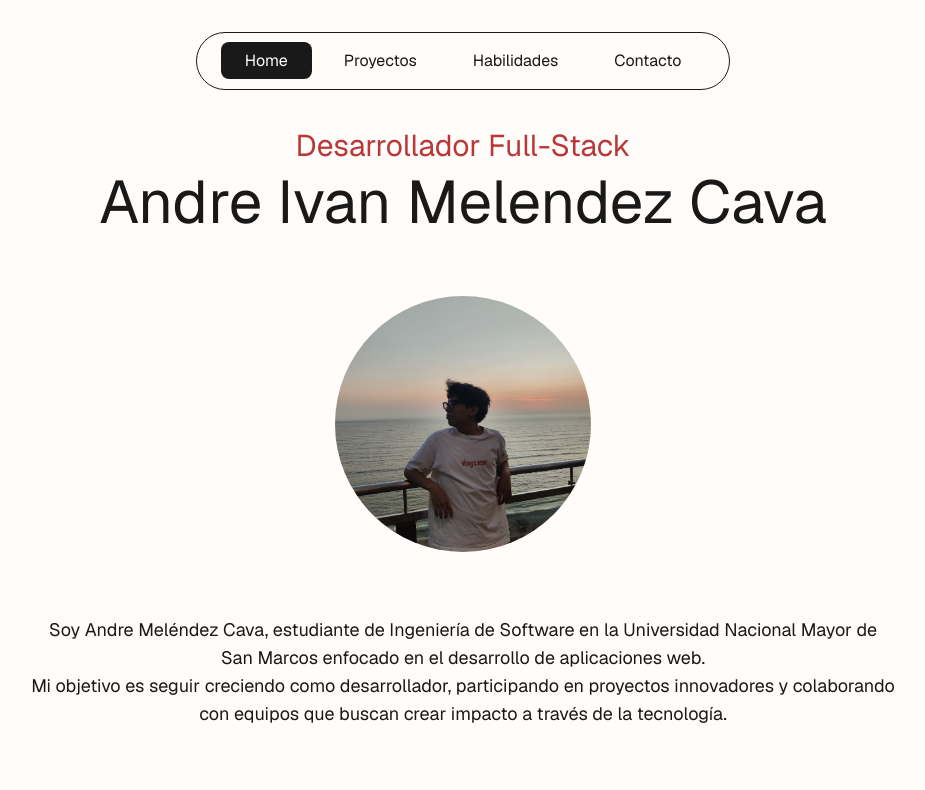
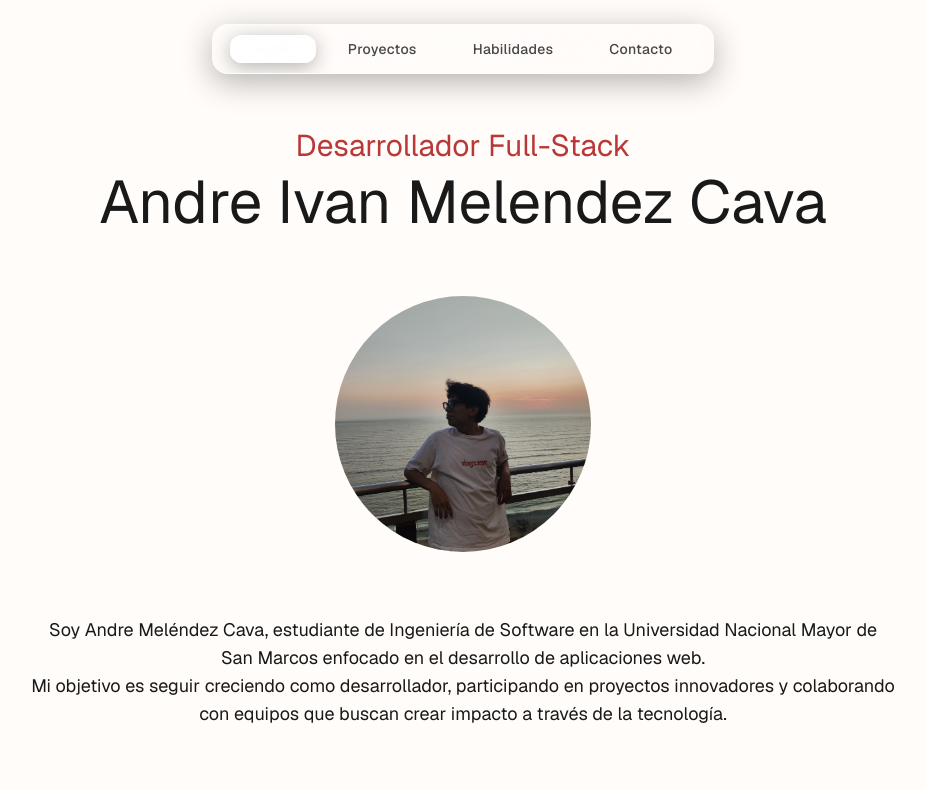
Before and after one commit to andremelzc/portafolio-2025, a Next.js app: page / in a window 1280 px wide. Shown: the top 790 px of the page, without its empty margins (177-1102 px from the left). Built offline with nearby package versions, Linux system fonts and the light colour scheme.

Commit message:
Refactor Navbar component for improved visibility and layout; implement indicator positioning for active section links

```diff
--- a/app/components/layout/Navbar.tsx
+++ b/app/components/layout/Navbar.tsx
@@ -4,46 +4,96 @@ import React from "react";
 import Link from "next/link";
 import { useAutoHide } from "@/app/hooks/useAutoHide";
 import { useActiveSection } from "@/app/hooks/useActiveSection";
+import { useIndicatorPosition } from "@/app/hooks/useIndicatorPosition";
 
 export default function Navbar() {
   const activeSection = useActiveSection();
-  const isVisible = useAutoHide(3000);
+  const isVisible = useAutoHide(100000);
+  const { navRef, indicatorStyle, setLinkRef } =
+    useIndicatorPosition(activeSection);
 
-  const getLinkClass = (sectionId: string) => {
+  const getLinkClass = (sectionId: string): string => {
     return activeSection === sectionId
-      ? "bg-foreground text-background px-6 py-2 rounded-lg transition-all"
-      : "hover:text-accent transition-colors px-6 py-2 rounded-md";
+      ? "text-background font-medium px-6 py-2.5 rounded-xl transition-all duration-300 relative z-10 text-sm "
+      : "text-foreground/80 hover:text-foreground font-medium px-6 py-2.5 rounded-xl transition-all duration-300 relative z-10 text-sm tracking-wide hover:scale-105 hover:bg-white/5";
   };
 
   return (
     <div
-      className={`fixed top-8 left-0 right-0 z-50 flex justify-center ${
-        isVisible ? "fade-in" : "fade-out"
+      className={`fixed top-6 left-0 right-0 z-50 flex justify-center transition-all duration-500 ${
+        isVisible ? "translate-y-0 opacity-100" : "-translate-y-4 opacity-0"
       }`}
     >
-      <nav className="rounded-full border">
-        <ul className="flex items-center gap-2 px-6 py-4">
+      <nav
+        ref={navRef}
+        className="relative rounded-2xl backdrop-blur-2xl shadow-[0_8px_32px_rgba(0,0,0,0.3)] border border-white/20 overflow-hidden group hover:shadow-[0_8px_40px_rgba(0,0,0,0.4)] transition-all duration-300"
+        style={{
+          background: `
+          linear-gradient(135deg, rgba(255, 255, 255, 0.25) 0%, rgba(255, 255, 255, 0.1) 50%, rgba(255, 255, 255, 0.05) 100%),
+          radial-gradient(circle at 50% 0%, rgba(255, 255, 255, 0.2) 0%, transparent 50%)
+          `,
+        }}
+      >
+        <div className="absolute top-0 left-0 right-0 h-px bg-gradient-to-r from-transparent via-white/40 to-transparent" />
+
+        <div className="absolute inset-0 rounded-2xl bg-gradient-to-br from-white/10 via-transparent to-transparent opacity-0 group-hover:opacity-100 transition-opacity duration-500" />
+
+        {/* Indicador deslizante */}
+        <div
+          className="absolute top-2.5 bottom-2.5 rounded-xl transition-all duration-500 ease-[cubic-bezier(0.34,1.56,0.64,1)] shadow-[0_4px_20px_rgba(0,0,0,0.3)]"
+          style={{
+            left: `${indicatorStyle.left}px`,
+            width: `${indicatorStyle.width}px`,
+            opacity: indicatorStyle.opacity,
+            background: `
+            linear-gradient(135deg, rgba(255, 255, 255, 0.9) 0%, rgba(255, 255, 255, 0.7) 100%),
+            radial-gradient(circle at 30% 30%, rgba(255, 255, 255, 1) 0%, rgba(255, 255, 255, 0.8) 100%)
+            `,
+            border: "1px solid rgba(255, 255, 255, 0.3)",
+          }}
+        >
+          <div className="absolute inset-0 rounded-xl bg-gradient-to-br from-white/20 via-transparent to-transparent" />
+        </div>
+
+        <ul className="flex items-center gap-2 px-4 py-3 relative z-10">
           <li>
-            <Link href="/" className={getLinkClass("home")}>
+            <Link
+              href="/"
+              className={getLinkClass("home")}
+              ref={setLinkRef("home")}
+            >
               Home
             </Link>
           </li>
           <li>
-            <Link href="/#proyectos" className={getLinkClass("proyectos")}>
+            <Link
+              href="/#proyectos"
+              className={getLinkClass("proyectos")}
+              ref={setLinkRef("proyectos")}
+            >
               Proyectos
             </Link>
           </li>
           <li>
-            <Link href="/#habilidades" className={getLinkClass("habilidades")}>
+            <Link
+              href="/#habilidades"
+              className={getLinkClass("habilidades")}
+              ref={setLinkRef("habilidades")}
+            >
               Habilidades
             </Link>
           </li>
           <li>
-            <Link href="/#contacto" className={getLinkClass("contacto")}>
+            <Link
+              href="/#contacto"
+              className={getLinkClass("contacto")}
+              ref={setLinkRef("contacto")}
+            >
               Contacto
             </Link>
           </li>
         </ul>
+
       </nav>
     </div>
   );
--- a/app/globals.css
+++ b/app/globals.css
@@ -179,16 +179,3 @@ body {
   color: var(--foreground);
   font-family: var(--font-sans), Arial, sans-serif;
 }
-
-/* Navbar auto-hide animations */
-.fade-in {
-  opacity: 1;
-  transform: translateY(0);
-  transition: opacity 0.3s ease-in-out, transform 0.3s ease-in-out;
-}
-
-.fade-out {
-  opacity: 0;
-  transform: translateY(-100%);
-  transition: opacity 0.3s ease-in-out, transform 0.3s ease-in-out;
-}
--- a/app/hooks/useActiveSection.ts
+++ b/app/hooks/useActiveSection.ts
@@ -4,28 +4,37 @@ import { useState, useEffect } from "react";
 
 export function useActiveSection() {
   const [activeSection, setActiveSection] = useState("home");
+  const [isMounted, setIsMounted] = useState(false);
 
   useEffect(() => {
+    setIsMounted(true);
+  }, []);
+
+  useEffect(() => {
+    if (!isMounted || typeof window === 'undefined') return;
+
     const observer = new IntersectionObserver(
       (entries) => {
         entries.forEach((entry) => {
+          console.log(`Section ${entry.target.id}: ${entry.isIntersecting ? 'visible' : 'hidden'}, ratio: ${entry.intersectionRatio}`);
           if (entry.isIntersecting) {
             setActiveSection(entry.target.id);
           }
         });
       },
       {
-        threshold: 0.4, // Solo necesita 10% visible
-        rootMargin: "0px 0px -50% 0px", // Detecta cuando está en la mitad superior
+        threshold: 0.3, // Necesita 30% visible
+        rootMargin: "-20% 0px -20% 0px", // Detecta cuando está en el centro
       }
     );
 
     // Observar todas las secciones
     const sections = document.querySelectorAll("section[id]");
+    console.log('Found sections:', sections.length, Array.from(sections).map(s => s.id));
     sections.forEach((section) => observer.observe(section));
 
     return () => observer.disconnect();
-  }, []);
+  }, [isMounted]);
 
   return activeSection;
 }
--- /dev/null
+++ b/app/hooks/useIndicatorPosition.ts
@@ -0,0 +1,53 @@
+import { useRef, useEffect, useState } from "react";
+
+interface IndicatorStyle {
+  left: number;
+  width: number;
+  opacity: number;
+}
+
+export const useIndicatorPosition = (activeSection: string | null) => {
+  const navRef = useRef<HTMLElement>(null);
+  const linksRef = useRef<Record<string, HTMLAnchorElement | null>>({});
+  const [indicatorStyle, setIndicatorStyle] = useState<IndicatorStyle>({
+    left: 0,
+    width: 0,
+    opacity: 0,
+  });
+
+  // Calcular posición del indicador basado en el elemento real
+  useEffect(() => {
+    if (!activeSection || !linksRef.current[activeSection]) {
+      setIndicatorStyle({ left: 0, width: 0, opacity: 0 });
+      return;
+    }
+
+    const activeLink = linksRef.current[activeSection];
+    const navElement = navRef.current;
+
+    if (activeLink && navElement) {
+      const navRect = navElement.getBoundingClientRect();
+      const linkRect = activeLink.getBoundingClientRect();
+
+      const left = linkRect.left - navRect.left;
+      const width = linkRect.width;
+
+      setIndicatorStyle({
+        left: left,
+        width: width,
+        opacity: 1,
+      });
+    }
+  }, [activeSection]);
+
+  // Función helper para asignar refs
+  const setLinkRef = (sectionId: string) => (el: HTMLAnchorElement | null) => {
+    linksRef.current[sectionId] = el;
+  };
+
+  return {
+    navRef,
+    indicatorStyle,
+    setLinkRef,
+  };
+};
```
